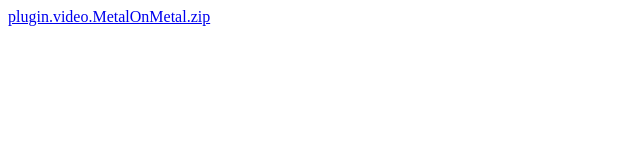
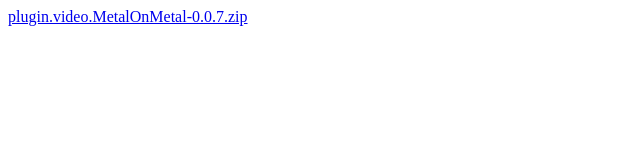
Before and after one commit to kodimetalbox/metalonmetal, a plain HTML site: page index.html in a window 1280 px wide. Shown: the full height of the page, 0-640 px from the left. Drawn offline with Linux system fonts and the light colour scheme.

Commit message:
Update index.html

```diff
--- a/index.html
+++ b/index.html
@@ -1,6 +1,6 @@
 <html>
 <head></head>
 <body>
-         <a href="plugin.video.MetalOnMetal.zip">plugin.video.MetalOnMetal.zip</a>
+         <a href="plugin.video.MetalOnMetal.zip">plugin.video.MetalOnMetal-0.0.7.zip</a>
 </body>
 </html>
```
